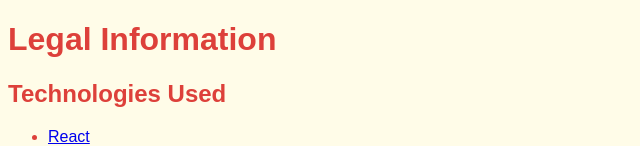
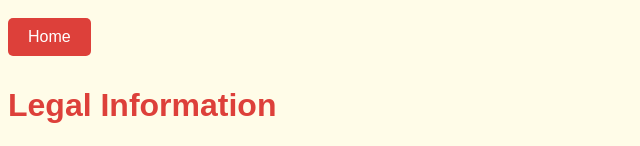
Before and after one commit to Guuslab/guuslab-train, a Next.js app: page /legal in a window 1280 px wide. Shown: the top 146 px of the page, without its empty margins (0-640 px from the left). Built offline with nearby package versions, Linux system fonts and the light colour scheme.

Commit message:
Add home button to legal page

```diff
--- a/pages/legal.js
+++ b/pages/legal.js
@@ -1,9 +1,13 @@
 import React from 'react';
+import Link from 'next/link';
 import styles from "@/styles/legal.module.css";
 
 const LegalPage = () => {
   return (
     <div>
+      <Link href="/" className={styles.homeButton}>
+        Home
+      </Link>
       <h1>Legal Information</h1>
       <h2>Technologies Used</h2>
       <ul>
--- a/styles/Home.module.css
+++ b/styles/Home.module.css
@@ -264,10 +264,13 @@
 .footerLink {
   position: fixed;
   bottom: 0;
-  width: 100%;
+  left: 0;
+  width: 10%;
   text-align: center;
   background-color: var(--tertiary);
   padding: 10px 0;
+  padding-right: 10px;
   font-size: 16px;
   color: var(--secondary);
+  border-top-right-radius: 20px;
 }
--- a/styles/legal.module.css
+++ b/styles/legal.module.css
@@ -2,3 +2,18 @@
     height: 100px;
     object-fit: cover;
 }
+
+.homeButton {
+    display: inline-block;
+    padding: 10px 20px;
+    margin: 10px 0;
+    background-color: var(--primary);
+    color: #ffffff;
+    text-decoration: none;
+    border-radius: 5px;
+    transition: background-color 0.3s ease;
+}
+
+.homeButton:hover {
+    background-color: var(--primary-50);
+}
```
